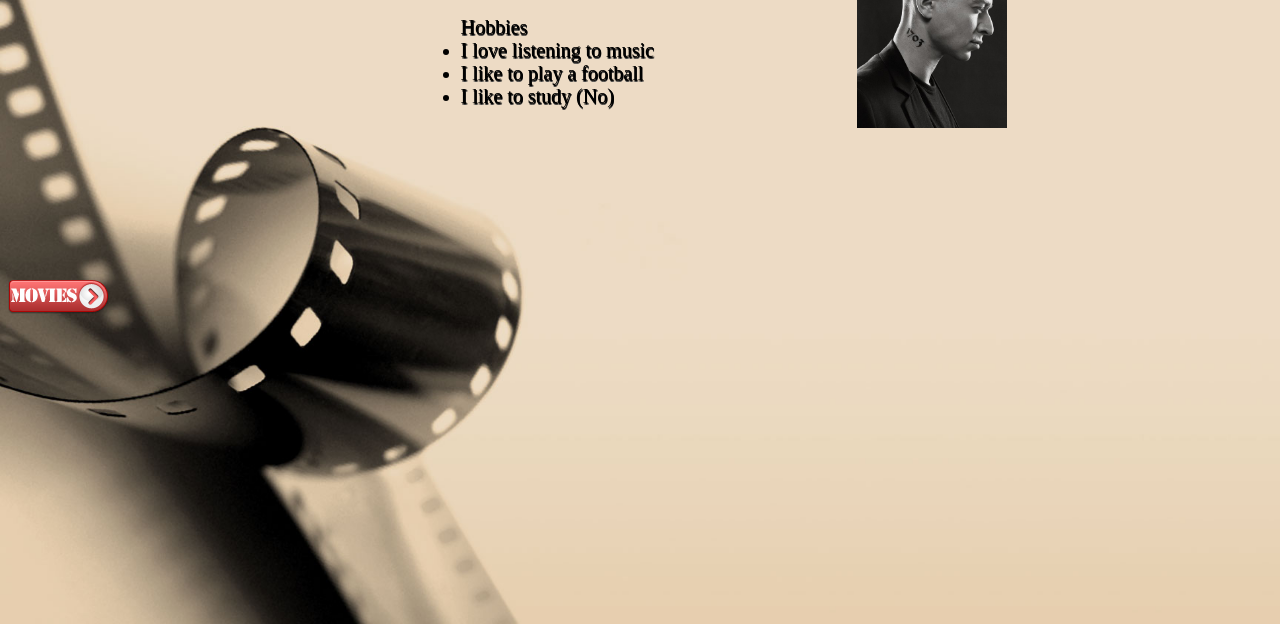
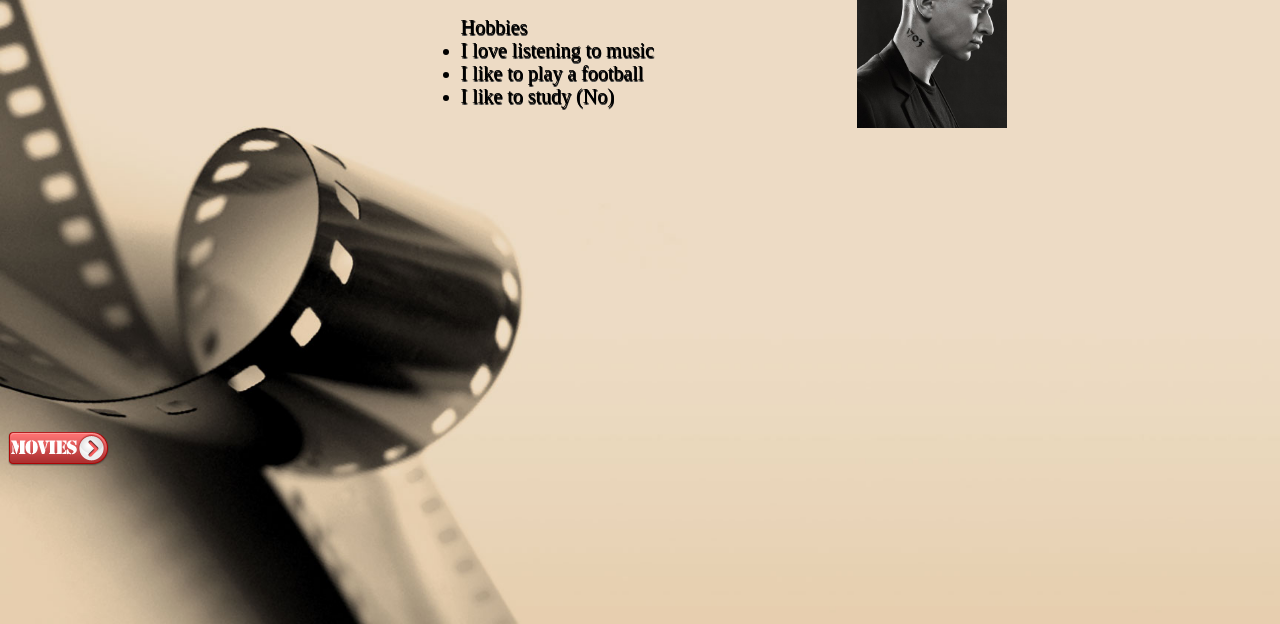
Before and after one commit to Khojiakbar777/khojiakbar777.github.io, a plain HTML site: page index.html in a window 1280 px wide. Shown: the part 176-800 px from the top of the page. Drawn offline with Linux system fonts and the light colour scheme.

Commit message:
Update style.css

```diff
--- a/style.css
+++ b/style.css
@@ -116,5 +116,5 @@ h1 {
 
 #movi{
 
-  	padding-top: 4cm;
+  	padding-top: 8cm;
 }
```
